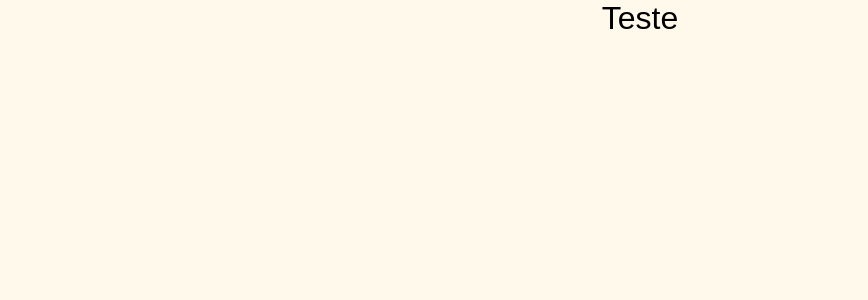
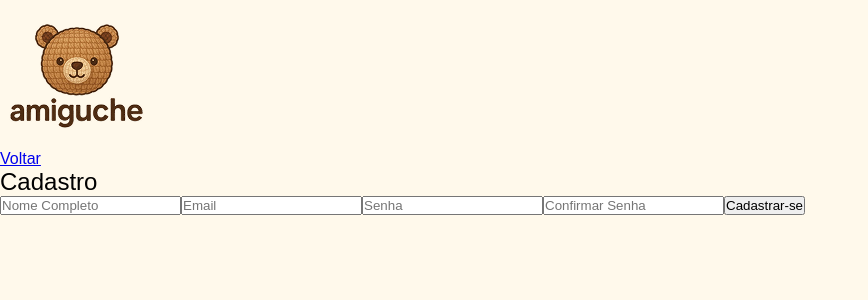
Before and after one commit to NicolasGoncalves/Amiguche-FrontEnd, a React (Create React App) app: page /cadastro in a window 1280 px wide. Shown: the top 300 px of the page, without its empty margins (0-868 px from the left). Built offline with nearby package versions, Linux system fonts and the light colour scheme.

Commit message:
Página login e cadastro + css do footer

```diff
--- a/src/index.js
+++ b/src/index.js
@@ -7,6 +7,7 @@ import './index.css';
 import App from './App';
 import LandingPage from './pages/LandingPage';
 import Login from './pages/Login';
+import Cadastro from './pages/Cadastro';
 
 
 const root = ReactDOM.createRoot(document.getElementById('root'));
@@ -16,6 +17,7 @@ root.render(
       <Route path="*" element={<App />} />
       <Route path="/" element={<LandingPage />} />
       <Route path="/login" element={<Login />} />
+      <Route path='/cadastro' element={<Cadastro />}/>
     </Routes>
   </BrowserRouter>
 
--- /dev/null
+++ b/src/pages/Cadastro/index.js
@@ -0,0 +1,45 @@
+import React from "react";
+import { Link } from "react-router-dom";
+
+function Cadastro() {
+    return (
+        <div className='conatainer-cadastro'>
+            <div className='logo-ami'>
+                <img src = "./images/logo2.png" alt="Amiguche logo" className="img-logo" />
+            </div>
+
+            <Link to="/login" className='nav-item'>
+                Voltar
+            </Link>
+
+            <div className="login-box">
+                <h2 className="title">Cadastro</h2>
+                <input
+                    type="nomecompleto"
+                    placeholder="Nome Completo"
+                    className="input-linha"
+                />
+                <input
+                    type="email"
+                    placeholder="Email"
+                    className="input-linha"
+                />
+                <input
+                    type="senha"
+                    placeholder="Senha"
+                    className="input-linha"
+                />
+                <input
+                    type="senha"
+                    placeholder="Confirmar Senha"
+                    className="input-linha"
+                />
+                <button className="btn-login">
+                    Cadastrar-se
+                </button>
+            </div>
+        </div>
+    )
+}
+
+export default Cadastro;
--- a/src/pages/Login/index.js
+++ b/src/pages/Login/index.js
@@ -1,23 +1,20 @@
 import React from "react";
 import { FaGooglePlusG } from "react-icons/fa";
 import { FaFacebookF } from "react-icons/fa";
+import { Link } from "react-router-dom";
 //import './login.css';
 
 export default function Login() {
   return (
     <div className="container-login">
-      {/* Círculos decorativos */}
-      <div className="circulo-login"></div>
-      <div className="circulo-login2"></div>
 
       {/* Logo canto superior direito */}
       <div className="logo-ami">
-        <img src="" alt="Amiguche logo" className="img-logo" />
-        <span className="logo">amiguche</span>
+        <img src="./images/logo2.png" alt="Amiguche logo" className="img-logo" />
       </div>
 
       {/* Botão Voltar */}
-      <button className="nav-item">Voltar</button>
+      <Link to="/" className="nav-item">Voltar</Link>
 
       {/* Caixa de login */}
       <div className="login-box">
@@ -25,17 +22,21 @@ export default function Login() {
         <input type="email" placeholder="Email" className="input-linha" />
         <input type="password" placeholder="Senha" className="input-linha" />
         <button className="btn-login">Login</button>
-        <button className="btn-cadastrar">Criar conta</button>
+
+        <Link to="/cadastro" className="btn-cadastrar">Criar conta</Link>
+
         <div className="btns-redessociais">
           <button className="btn-redes">
             <FaFacebookF />
             <span className="text-sm">Facebook</span>
           </button>
+
           <button className="btn-redes">
             <FaGooglePlusG />
             <span className="text-sm">Google</span>
           </button>
         </div>
+
       </div>
     </div>
   );
```
Also changed, not shown: src/components/footer/footer.scss (added, +44 -0 lines).
